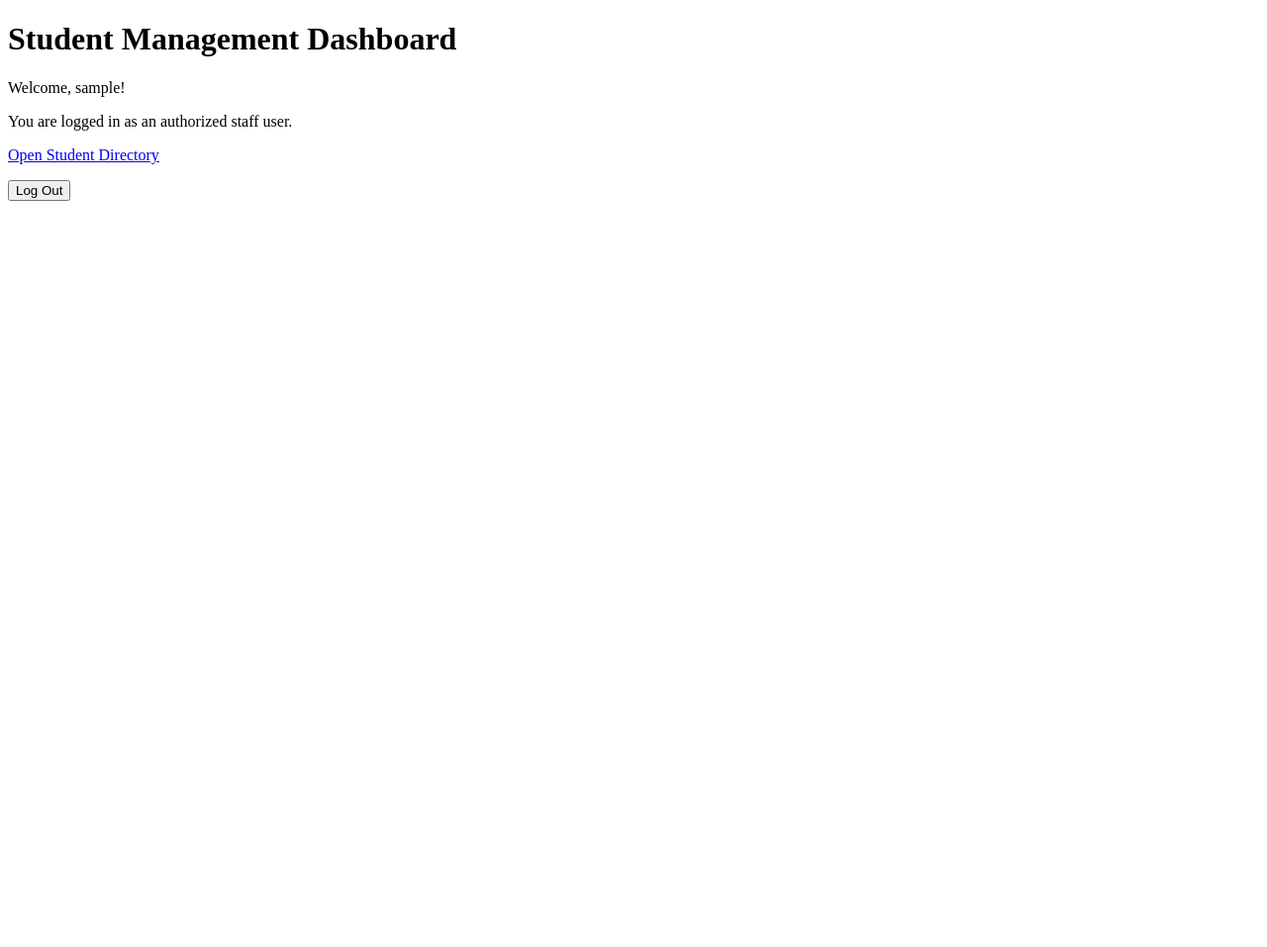
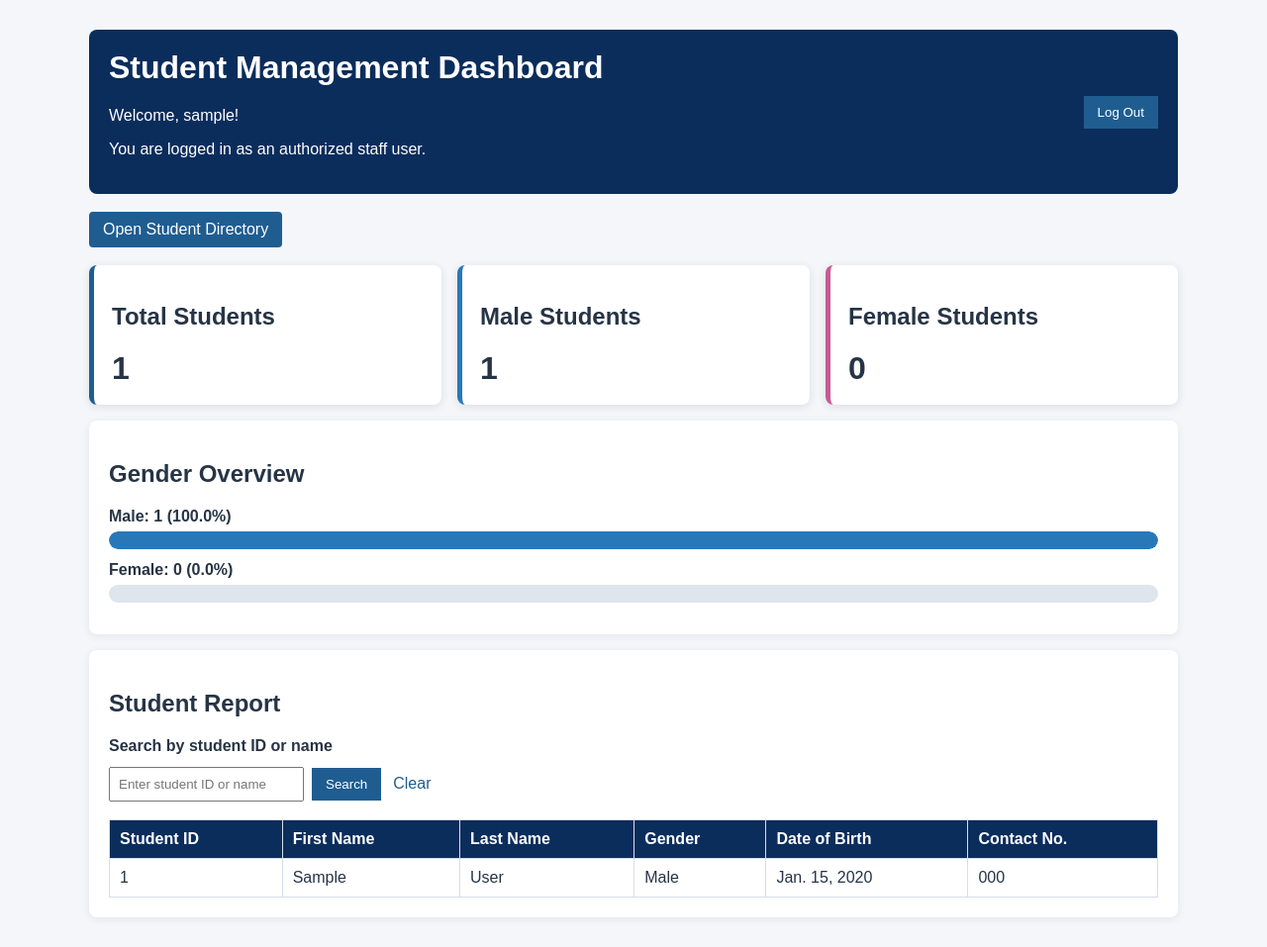
Before and after one commit to jeraldfortin8-svg/CC106-Applecation-Development, a Django app: page /registration/dashboard/ in a window 1280 px wide. Shown: the whole page at 99% size. Before the commit the page ends 203 px from the top, so only its background shows below. Run offline with Django 5.2, Linux system fonts and the light colour scheme; a user stored in the database is signed in; tables that the repository leaves empty hold one stand-in row (values such as "Sample post").

Commit message:
Add dashboard summaries and student reporting

```diff
--- a/registration/static/registration/style.css
+++ b/registration/static/registration/style.css
@@ -48,3 +48,123 @@ input, select {
     color: #155724;
     padding: 10px;
 }
+/* Module 09 dashboard styles */
+.dashboard-container {
+    max-width: 1100px;
+    margin: 0 auto;
+}
+.dashboard-header {
+    display: flex;
+    justify-content: space-between;
+    align-items: center;
+    gap: 20px;
+    background: #0b2d5c;
+    color: #ffffff;
+    padding: 20px;
+    border-radius: 8px;
+}
+.dashboard-header h1 {
+    color: #ffffff;
+    margin-top: 0;
+}
+.dashboard-actions {
+    margin: 18px 0;
+}
+.directory-link {
+    display: inline-block;
+    background: #1f5d91;
+    color: #ffffff;
+    padding: 9px 14px;
+    border-radius: 4px;
+}
+.summary-grid {
+    display: grid;
+    grid-template-columns: repeat(3, 1fr);
+    gap: 16px;
+    margin-bottom: 16px;
+}
+.summary-card {
+    background: #ffffff;
+    border-left: 5px solid #1f5d91;
+    border-radius: 8px;
+    padding: 18px;
+    box-shadow: 0 2px 8px rgba(38, 52, 69, 0.12);
+}
+.summary-card.male-card {
+    border-left-color: #2878b8;
+}
+.summary-card.female-card {
+    border-left-color: #c75b96;
+}
+.summary-number {
+    font-size: 2rem;
+    font-weight: bold;
+    margin: 8px 0 0;
+}
+.report-section {
+    background: #ffffff;
+    border-radius: 8px;
+    padding: 20px;
+    margin-bottom: 16px;
+    box-shadow: 0 2px 8px rgba(38, 52, 69, 0.08);
+}
+.gender-row {
+    margin: 12px 0;
+}
+.gender-label {
+    display: block;
+    margin-bottom: 6px;
+    font-weight: bold;
+}
+.bar-track {
+    height: 18px;
+    background: #dfe5ec;
+    border-radius: 10px;
+    overflow: hidden;
+}
+.bar-fill {
+    height: 100%;
+    border-radius: 10px;
+}
+.male-bar {
+    background: #2878b8;
+}
+.female-bar {
+    background: #c75b96;
+}
+.search-form {
+    display: flex;
+    align-items: center;
+    flex-wrap: wrap;
+    gap: 8px;
+    margin-bottom: 14px;
+}
+.search-form label {
+    width: 100%;
+    font-weight: bold;
+}
+.clear-search {
+    margin-left: 4px;
+}
+.table-wrapper {
+    overflow-x: auto;
+}
+.empty-message {
+    text-align: center;
+    color: #667085;
+}
+@media (max-width: 700px) {
+    body {
+        margin: 14px;
+    }
+    .dashboard-header {
+        align-items: flex-start;
+        flex-direction: column;
+    }
+    .summary-grid {
+        grid-template-columns: 1fr;
+    }
+    .report-section {
+        padding: 14px;
+    }
+}
--- a/registration/templates/registration/dashboard.html
+++ b/registration/templates/registration/dashboard.html
@@ -1,20 +1,108 @@
+{% load static %}
 <!DOCTYPE html>
 <html lang="en">
 <head>
     <meta charset="UTF-8">
     <meta name="viewport" content="width=device-width, initial-scale=1.0">
     <title>Staff Dashboard</title>
+    <link rel="stylesheet" href="{% static 'registration/style.css' %}">
 </head>
 <body>
-    <h1>Student Management Dashboard</h1>
-    <p>Welcome, {{ request.user.username }}!</p>
-    <p>You are logged in as an authorized staff user.</p>
+<div class="dashboard-container">
+    <header class="dashboard-header">
+        <div>
+            <h1>Student Management Dashboard</h1>
+            <p>Welcome, {{ request.user.username }}!</p>
+            <p>You are logged in as an authorized staff user.</p>
+        </div>
+        <form method="post" action="{% url 'logout' %}">
+            {% csrf_token %}
+            <button type="submit">Log Out</button>
+        </form>
+    </header>
 
-    <p><a href="{% url 'student_list' %}">Open Student Directory</a></p>
+    <div class="dashboard-actions">
+        <a class="directory-link" href="{% url 'student_list' %}">Open Student Directory</a>
+    </div>
 
-    <form method="post" action="{% url 'logout' %}">
-        {% csrf_token %}
-        <button type="submit">Log Out</button>
-    </form>
+    <section class="summary-grid" aria-label="Student summary">
+        <article class="summary-card">
+            <h2>Total Students</h2>
+            <p class="summary-number">{{ total_students }}</p>
+        </article>
+        <article class="summary-card male-card">
+            <h2>Male Students</h2>
+            <p class="summary-number">{{ male_students }}</p>
+        </article>
+        <article class="summary-card female-card">
+            <h2>Female Students</h2>
+            <p class="summary-number">{{ female_students }}</p>
+        </article>
+    </section>
+
+    <section class="report-section">
+        <h2>Gender Overview</h2>
+        <div class="gender-row">
+            <span class="gender-label">Male: {{ male_students }} ({{ male_percent|floatformat:1 }}%)</span>
+            <div class="bar-track">
+                <div class="bar-fill male-bar" style="width: {{ male_percent }}%;"></div>
+            </div>
+        </div>
+        <div class="gender-row">
+            <span class="gender-label">Female: {{ female_students }} ({{ female_percent|floatformat:1 }}%)</span>
+            <div class="bar-track">
+                <div class="bar-fill female-bar" style="width: {{ female_percent }}%;"></div>
+            </div>
+        </div>
+    </section>
+
+    <section class="report-section">
+        <h2>Student Report</h2>
+
+        <form method="get" action="{% url 'staff_dashboard' %}" class="search-form">
+            <label for="student-search">Search by student ID or name</label>
+            <input
+                type="text"
+                id="student-search"
+                name="q"
+                value="{{ query }}"
+                placeholder="Enter student ID or name"
+            >
+            <button type="submit">Search</button>
+            <a class="clear-search" href="{% url 'staff_dashboard' %}">Clear</a>
+        </form>
+
+        <div class="table-wrapper">
+            <table>
+                <thead>
+                    <tr>
+                        <th>Student ID</th>
+                        <th>First Name</th>
+                        <th>Last Name</th>
+                        <th>Gender</th>
+                        <th>Date of Birth</th>
+                        <th>Contact No.</th>
+                    </tr>
+                </thead>
+                <tbody>
+                    {% for student in students %}
+                    <tr>
+                        <td>{{ student.student_id }}</td>
+                        <td>{{ student.first_name }}</td>
+                        <td>{{ student.last_name }}</td>
+                        <td>{{ student.gender }}</td>
+                        <td>{{ student.date_of_birth }}</td>
+                        <td>{{ student.contact_number }}</td>
+                    </tr>
+                    {% empty %}
+                    <tr>
+                        <td colspan="6" class="empty-message">No student records found.</td>
+                    </tr>
+                    {% endfor %}
+                </tbody>
+            </table>
+        </div>
+    </section>
+</div>
 </body>
 </html>
--- a/registration/views.py
+++ b/registration/views.py
@@ -13,7 +13,45 @@ def staff_check(user):
 
 @user_passes_test(staff_check, login_url='login')
 def staff_dashboard(request):
-    return render(request, 'registration/dashboard.html')
+    total_students = student.objects.count()
+
+    male_students = student.objects.filter(
+        Q(gender__iexact='Male') | Q(gender__iexact='M')
+    ).count()
+    female_students = student.objects.filter(
+        Q(gender__iexact='Female') | Q(gender__iexact='F')
+    ).count()
+
+    male_percent = (
+        male_students / total_students * 100
+        if total_students > 0 else 0
+    )
+    female_percent = (
+        female_students / total_students * 100
+        if total_students > 0 else 0
+    )
+
+    query = request.GET.get('q', '').strip()
+    students = student.objects.all().order_by('last_name', 'first_name')
+
+    if query:
+        students = students.filter(
+            Q(student_id__icontains=query) |
+            Q(first_name__icontains=query) |
+            Q(last_name__icontains=query)
+        )
+
+    context = {
+        'total_students': total_students,
+        'male_students': male_students,
+        'female_students': female_students,
+        'male_percent': male_percent,
+        'female_percent': female_percent,
+        'students': students,
+        'query': query,
+    }
+
+    return render(request, 'registration/dashboard.html', context)
 
 
 def student_registration(request):
```
Also changed, not shown: registration/admin.py (+16 -1 lines).
